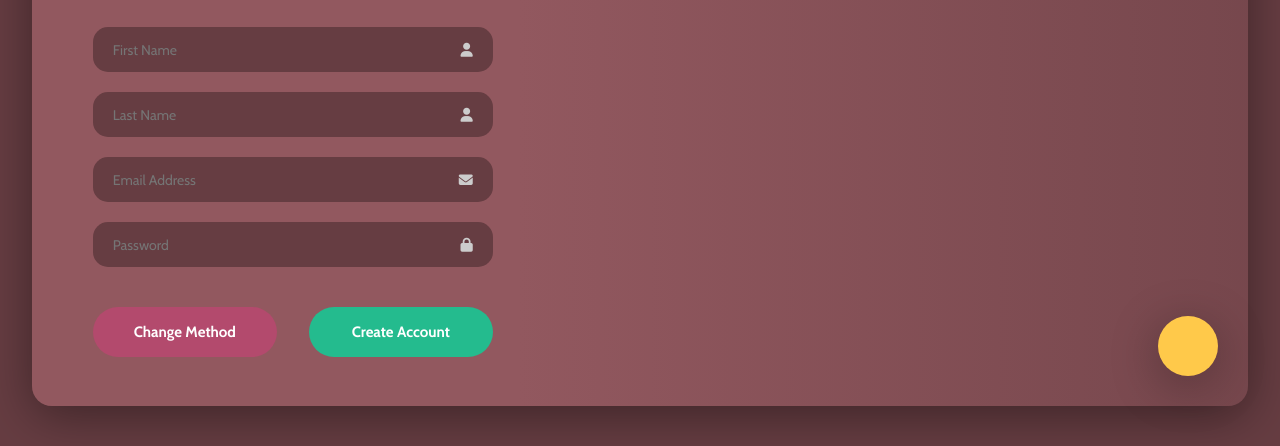
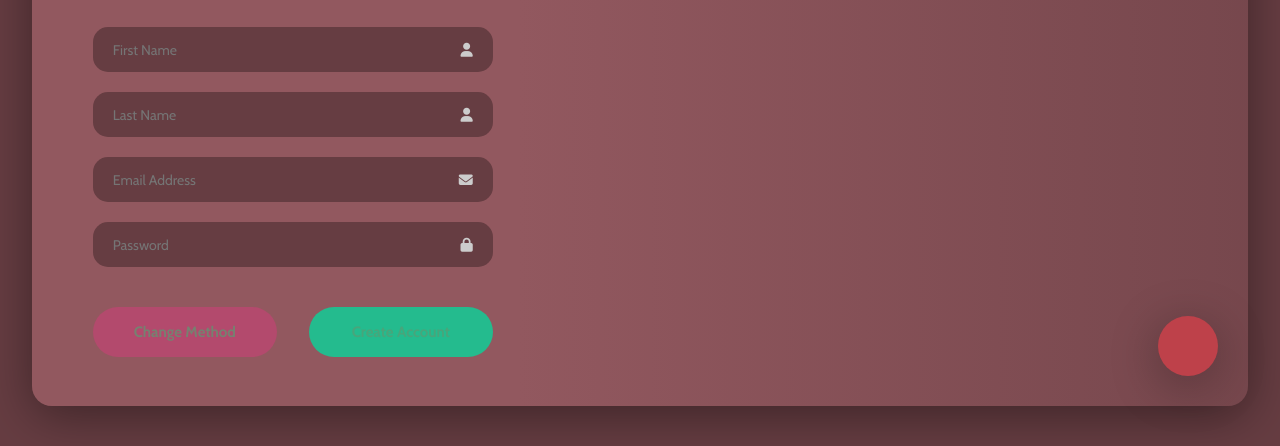
Before and after one commit to BhatMawra/signup-signin, a plain HTML site: page src/index.html in a window 1280 px wide. Both pictures are taken after a click on the link "Join". Shown: the part 354-800 px from the top of the page. Drawn offline with nearby package versions, Linux system fonts and the light colour scheme.

Commit message:
style changed

```diff
--- a/src/styles.css
+++ b/src/styles.css
@@ -200,7 +200,7 @@ html {
   width: 46%;
   height: 100%;
   border-radius: 4rem;
-  color: #fff;
+  color: #5a9b72ae;
   border: none;
   font-size: 1.5rem;
   font-weight: bold;
@@ -222,6 +222,6 @@ html {
   width: 6rem;
   height: 6rem;
   border-radius: 50%;
-  background-color: #ffc94a;
+  background-color: #be414a;
   box-shadow: 0 1rem 5rem rgba(0, 0, 0, 0.3);
 }
```
